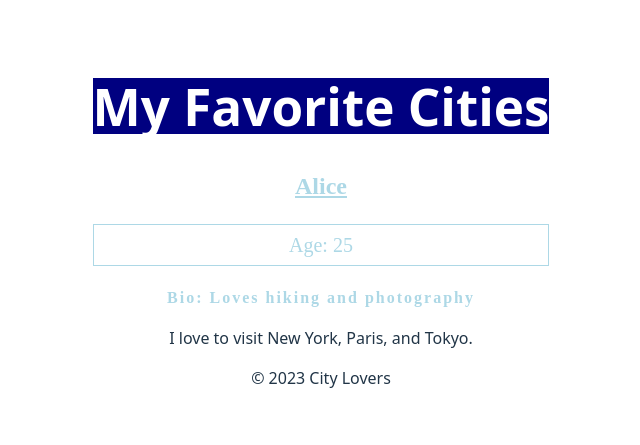
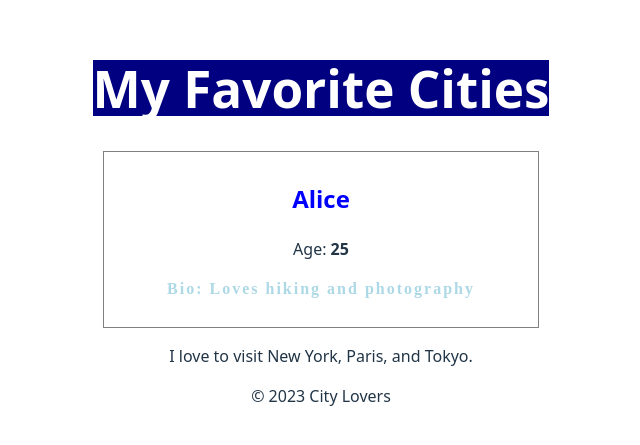
Before and after one commit to bblack-jewENT/alx-fe-reactjs, a React (Vite) app in the folder alx-react-app-new/: page / in a window 1280 px wide. Shown: the part 175-620 px from the top of the page, without its empty margins (319-959 px from the left). Built offline with nearby package versions, Linux system fonts and the light colour scheme.

Commit message:
Change the styles in user profile component.

```diff
--- a/alx-react-app-new/src/components/UserProfile.jsx
+++ b/alx-react-app-new/src/components/UserProfile.jsx
@@ -1,25 +1,21 @@
 const UserProfile = (props) => {
   return (
-    <div>
+    <div
+      style={{
+        border: "1px solid gray",
+        padding: "10px",
+        margin: "10px",
+      }}
+    >
       <h2
         style={{
-          color: "lightblue",
-          fontFamily: "poppins",
-          textDecoration: "underline",
+          color: "blue",
         }}
       >
         {props.name}
       </h2>
-      <p
-        style={{
-          fontFamily: "poppins",
-          border: "1px solid lightblue",
-          padding: "5px",
-          color: "lightblue",
-          fontSize: "20px",
-        }}
-      >
-        Age: {props.age}
+      <p>
+        Age: <span style={{ fontWeight: "bold" }}>{props.age}</span>
       </p>
       <p
         style={{
```
